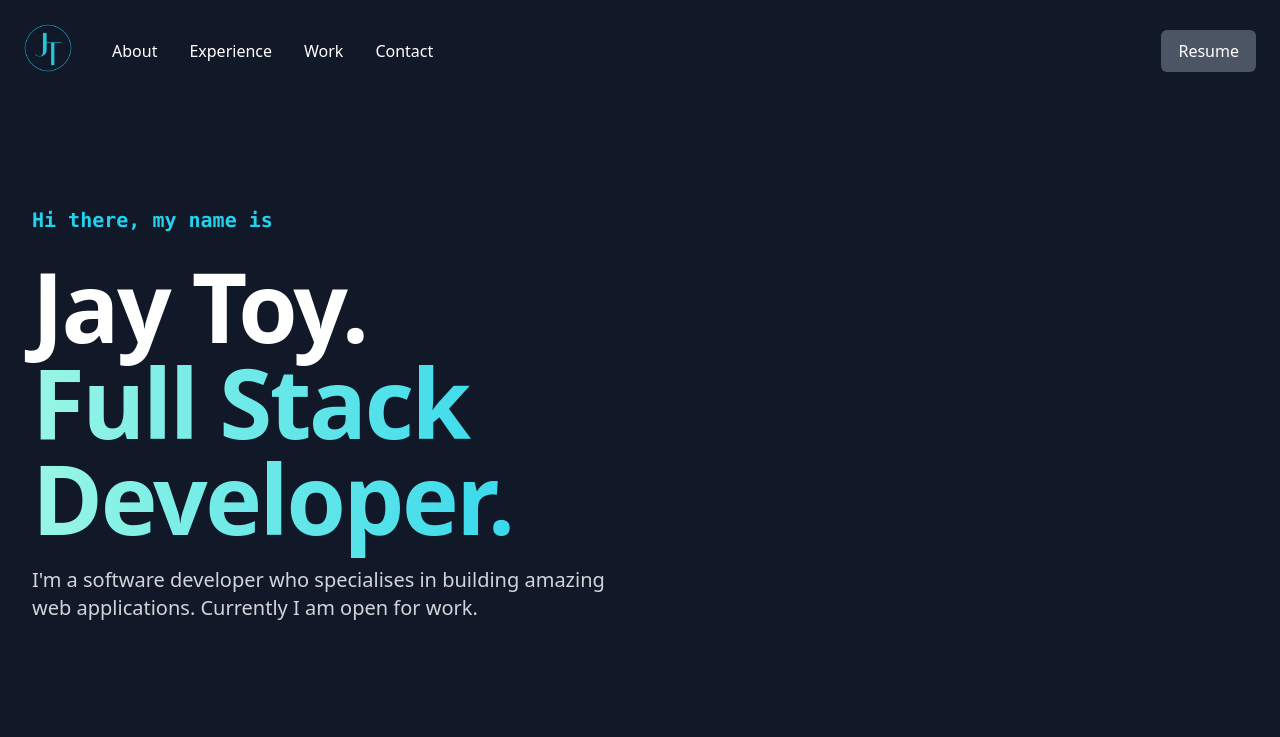
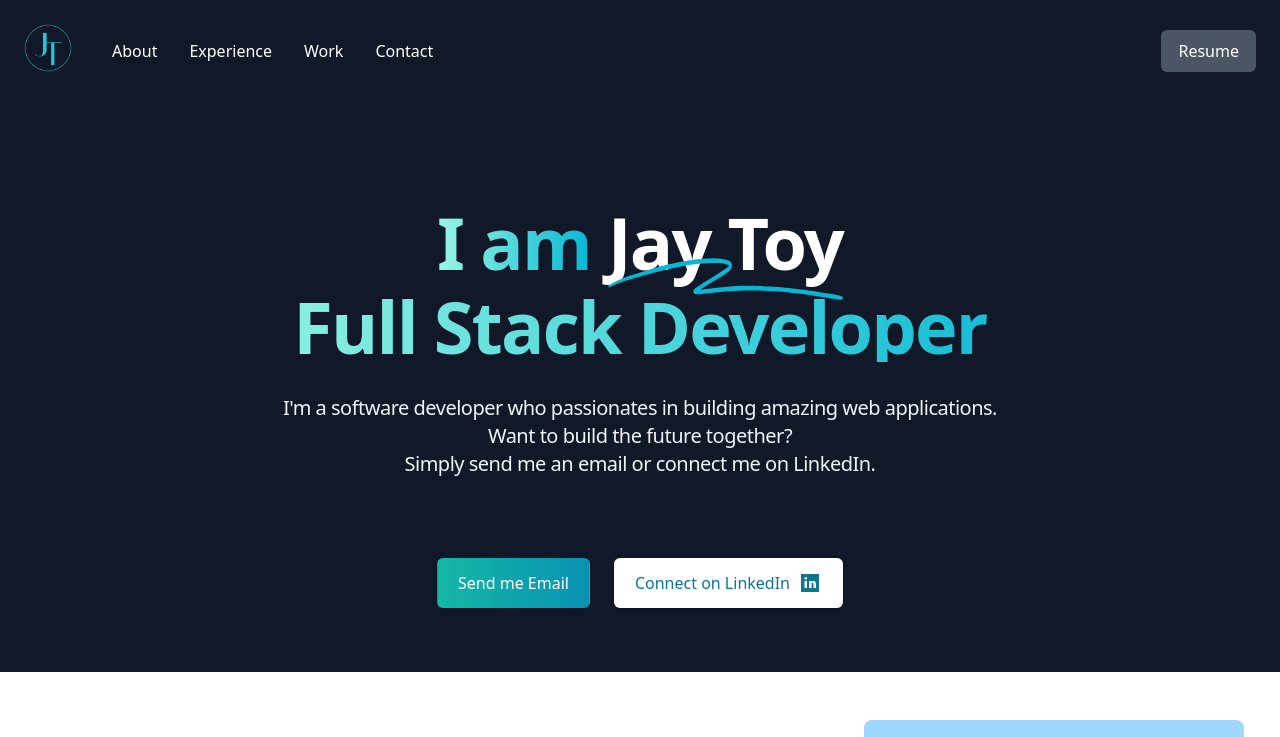
Before and after one commit to jaytoy/v1, a Next.js app: page / in a window 1280 px wide. Shown: the top 737 px of the page. Built offline with nearby package versions, Linux system fonts and the light colour scheme.

Commit message:
update hero layout

```diff
--- a/components/hero.tsx
+++ b/components/hero.tsx
@@ -2,31 +2,47 @@ import React from 'react'
 
 function Hero() {
   return (
-    <div className="py-10 bg-gray-900 sm:pt-16 lg:pt-8 lg:pb-14 lg:overflow-hidden">
-      <div className="mx-auto max-w-7xl lg:px-8">
-        <div className="lg:grid lg:grid-cols-2 lg:gap-8">
-          {/* left */}
-          <div className="mx-auto max-w-md px-4 sm:max-w-2xl sm:px-6 sm:text-center lg:px-0 lg:text-left lg:flex lg:items-center">
-            <div className="lg:py-24">
-              <h2 className="text-xl font-semibold text-cyan-400 font-mono">Hi there, my name is</h2>
-              <h1 className="mt-2 text-4xl tracking-tight font-bold text-white sm:mt-5 sm:text-8xl sm:tracking-tight lg:mt-6 xl:text-8xl xl:tracking-tight">
-                <span className="block">Jay Toy.</span>
-                <span className="pb-3 block bg-clip-text text-transparent bg-gradient-to-r from-teal-200 to-cyan-400 sm:pb-5">
-                  Full Stack Developer.
-                </span>
-              </h1>
-              <p className="nt-2 text-base text-gray-300 sm:text-xl lg:text-lg xl:text-xl">
-                I&apos;m a software developer who specialises in building amazing web applications.
-                Currently I am open for work.
-              </p>
-            </div>
-          </div>
-          {/* right */}
-          <div className="mt-12 lg:m-0 lg:relative">
-            <div className="mx-auto max-w-md px-4 sm:max-w-2xl sm:px-6 lg:max-w-none lg:px-0">
-              {/* Illustration/Image */}
-            </div>
-          </div>
+    <div className="bg-gray-900 pt-20 pb-16 text-center lg:pt-32">
+      <h1 className="font-bold mx-auto max-w-4xl font-display text-6xl tracking-tight text-slate-900 sm:text-7xl">
+        <span className="bg-clip-text text-transparent bg-gradient-to-r from-teal-200 to-cyan-500">I am</span>{' '}
+        <span className="relative whitespace-nowrap">
+          <svg
+            aria-hidden="true"
+            viewBox="0 0 418 42"
+            className="absolute top-2/3 left-0 h-[0.58em] w-full fill-cyan-500"
+            preserveAspectRatio="none"
+          >
+            <path d="M203.371.916c-26.013-2.078-76.686 1.963-124.73 9.946L67.3 12.749C35.421 18.062 18.2 21.766 6.004 25.934 1.244 27.561.828 27.778.874 28.61c.07 1.214.828 1.121 9.595-1.176 9.072-2.377 17.15-3.92 39.246-7.496C123.565 7.986 157.869 4.492 195.942 5.046c7.461.108 19.25 1.696 19.17 2.582-.107 1.183-7.874 4.31-25.75 10.366-21.992 7.45-35.43 12.534-36.701 13.884-2.173 2.308-.202 4.407 4.442 4.734 2.654.187 3.263.157 15.593-.78 35.401-2.686 57.944-3.488 88.365-3.143 46.327.526 75.721 2.23 130.788 7.584 19.787 1.924 20.814 1.98 24.557 1.332l.066-.011c1.201-.203 1.53-1.825.399-2.335-2.911-1.31-4.893-1.604-22.048-3.261-57.509-5.556-87.871-7.36-132.059-7.842-23.239-.254-33.617-.116-50.627.674-11.629.54-42.371 2.494-46.696 2.967-2.359.259 8.133-3.625 26.504-9.81 23.239-7.825 27.934-10.149 28.304-14.005.417-4.348-3.529-6-16.878-7.066Z" />
+          </svg>
+          <span className="text-white">Jay Toy</span>
+        </span>{' '}
+        <span className="mt-3 block bg-clip-text text-transparent bg-gradient-to-r from-teal-200 to-cyan-500">Full Stack Developer</span>
+      </h1>
+      <p className="mx-4 sm:mx-auto mt-8 max-w-4xl text-xl tracking-tight text-slate-100">
+        I&apos;m a software developer who passionates in building amazing web applications.<br/>
+        Want to build the future together?<br/>
+        Simply send me an email or connect me on LinkedIn.
+      </p>
+      <div className="mx-4 mt-20 flex justify-center gap-x-6">
+        <div className="inline-flex rounded-md shadow">
+          <a
+            href="#"
+            className="inline-flex items-center justify-center px-5 py-3 border border-transparent text-base font-medium rounded-md bg-gradient-to-r from-teal-500 to-cyan-600 text-white hover:from-teal-600 hover:to-cyan-700"
+          >
+            Send me Email
+          </a>
+        </div>
+
+        <div className="inline-flex rounded-md shadow">
+          <a
+            href="https://www.linkedin.com/in/jaytoy/"
+            className="inline-flex items-center justify-center px-5 py-3 border border-transparent text-base font-medium rounded-md bg-white text-cyan-700 hover:bg-slate-200"
+          >
+            <span className="mr-2">Connect on LinkedIn</span>
+            <svg fill="currentColor" viewBox="0 0 24 24" className="h-6 w-6" aria-hidden="true">
+              <path d="M21,3H3v18h18V3z M9,17H6.477v-7H9V17z M7.694,8.717c-0.771,0-1.286-0.514-1.286-1.2s0.514-1.2,1.371-1.2 c0.771,0,1.286,0.514,1.286,1.2S8.551,8.717,7.694,8.717z M18,17h-2.442v-3.826c0-1.058-0.651-1.302-0.895-1.302 s-1.058,0.163-1.058,1.302c0,0.163,0,3.826,0,3.826h-2.523v-7h2.523v0.977C13.93,10.407,14.581,10,15.802,10 C17.023,10,18,10.977,18,13.174V17z" />
+            </svg>
+          </a>
         </div>
       </div>
     </div>
```
